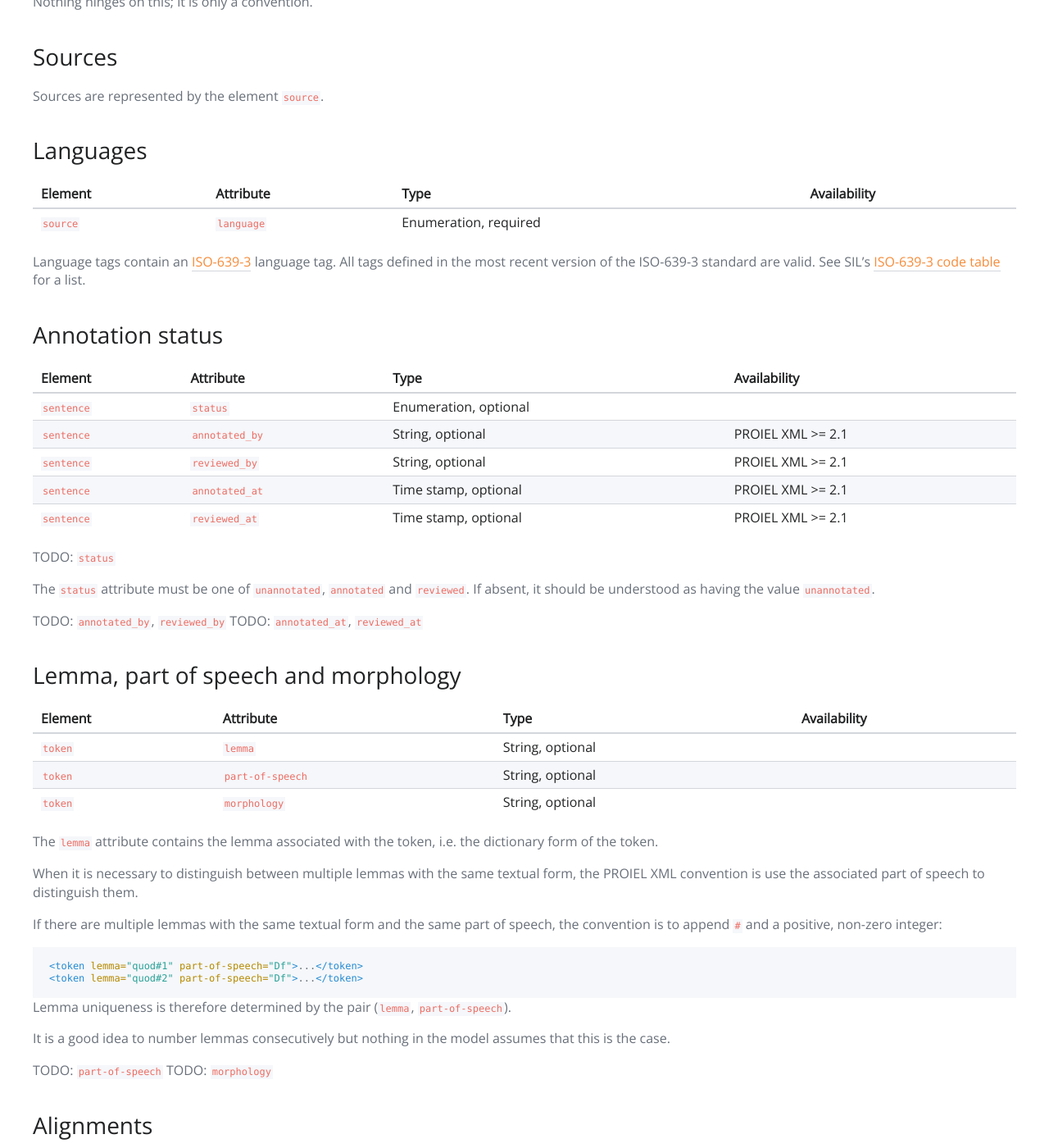
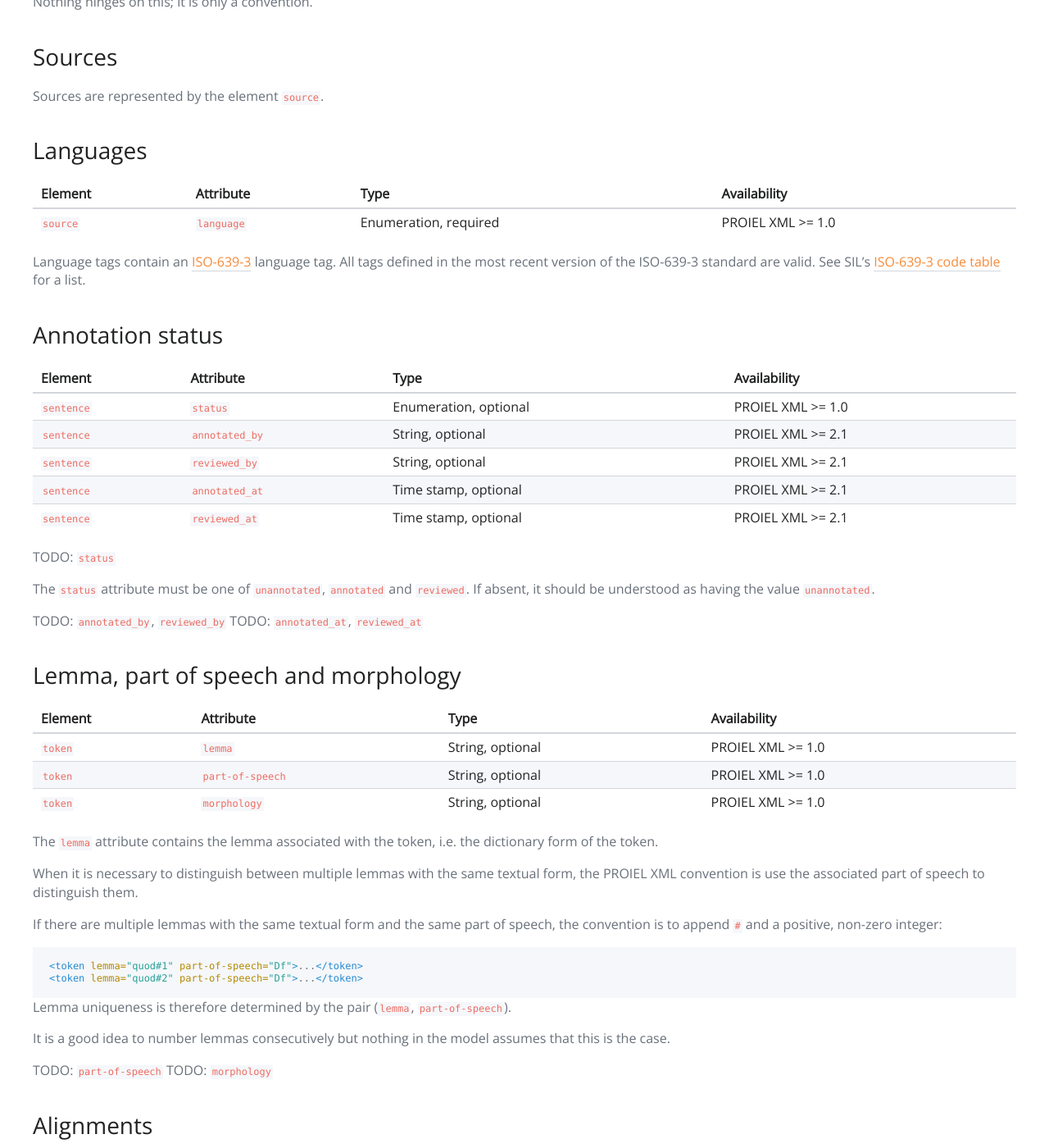
Before and after one commit to proiel/proiel.github.io, a Jekyll site: the page built from handbook/developer/proielxml.md, in a window 1280 px wide and 1400 px high, scrolled down 974 px. Shown: the whole window at 82% size. Built offline with Jekyll 4.4.1, drawn with Linux system fonts in a browser that asks for light colours; nearby versions of some CDN libraries; some of the changed text lies outside the part shown.

Commit message:
proielxml: always provide schema version number

```diff
--- a/handbook/developer/proielxml.md
+++ b/handbook/developer/proielxml.md
@@ -10,10 +10,10 @@ A PROIEL XML treebank can contain one or more texts. These are called _sources_.
 
 | Element    | Attribute      | Type                           | Availability      |
 |------------|----------------|--------------------------------|-------------------|
-| `source`   | `id`           | String, optional               |                   |
+| `source`   | `id`           | String, optional               | PROIEL XML >= 1.0 |
 | `div`      | `id`           | Non-negative integer, optional | PROIEL XML >= 2.1 |
-| `sentence` | `id`           | Non-negative integer, optional |                   |
-| `token`    | `id`           | Non-negative integer, optional |                   |
+| `sentence` | `id`           | Non-negative integer, optional | PROIEL XML >= 1.0 |
+| `token`    | `id`           | Non-negative integer, optional | PROIEL XML >= 1.0 |
 
 The `id` attribute on sources uniquely identifies the source within the treebank. This means that two different sources can have the same value for their `id` attribute if they belong to different treebanks or different versions of the same treebank.
 
@@ -37,7 +37,7 @@ Sources are represented by the element `source`.
 
 | Element    | Attribute      | Type                           | Availability      |
 |------------|----------------|--------------------------------|-------------------|
-| `source`   | `language`     | Enumeration, required          |                   |
+| `source`   | `language`     | Enumeration, required          | PROIEL XML >= 1.0 |
 
 Language tags contain an [ISO-639-3](http://www.sil.org/iso639-3/) language tag.
 All tags defined in the most recent version of the ISO-639-3 standard are
@@ -48,7 +48,7 @@ for a list.
 
 | Element    | Attribute      | Type                           | Availability      |
 |------------|----------------|--------------------------------|-------------------|
-| `sentence` | `status`       | Enumeration, optional          |                   |
+| `sentence` | `status`       | Enumeration, optional          | PROIEL XML >= 1.0 |
 | `sentence` | `annotated_by` | String, optional               | PROIEL XML >= 2.1 |
 | `sentence` | `reviewed_by`  | String, optional               | PROIEL XML >= 2.1 |
 | `sentence` | `annotated_at` | Time stamp, optional           | PROIEL XML >= 2.1 |
@@ -65,9 +65,9 @@ TODO: `annotated_at`, `reviewed_at`
 
 | Element    | Attribute        | Type                           | Availability      |
 |------------|------------------|--------------------------------|-------------------|
-| `token`    | `lemma`          | String, optional               |                   |
-| `token`    | `part-of-speech` | String, optional               |                   |
-| `token`    | `morphology`     | String, optional               |                   |
+| `token`    | `lemma`          | String, optional               | PROIEL XML >= 1.0 |
+| `token`    | `part-of-speech` | String, optional               | PROIEL XML >= 1.0 |
+| `token`    | `morphology`     | String, optional               | PROIEL XML >= 1.0 |
 
 The `lemma` attribute contains the lemma associated with the token, i.e. the dictionary form of the token.
 
```
